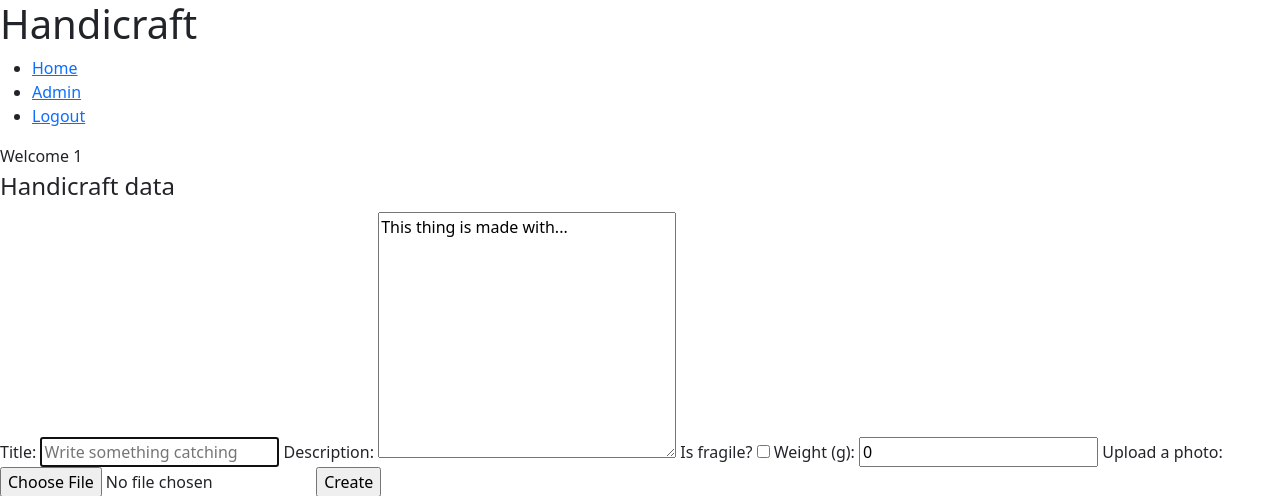
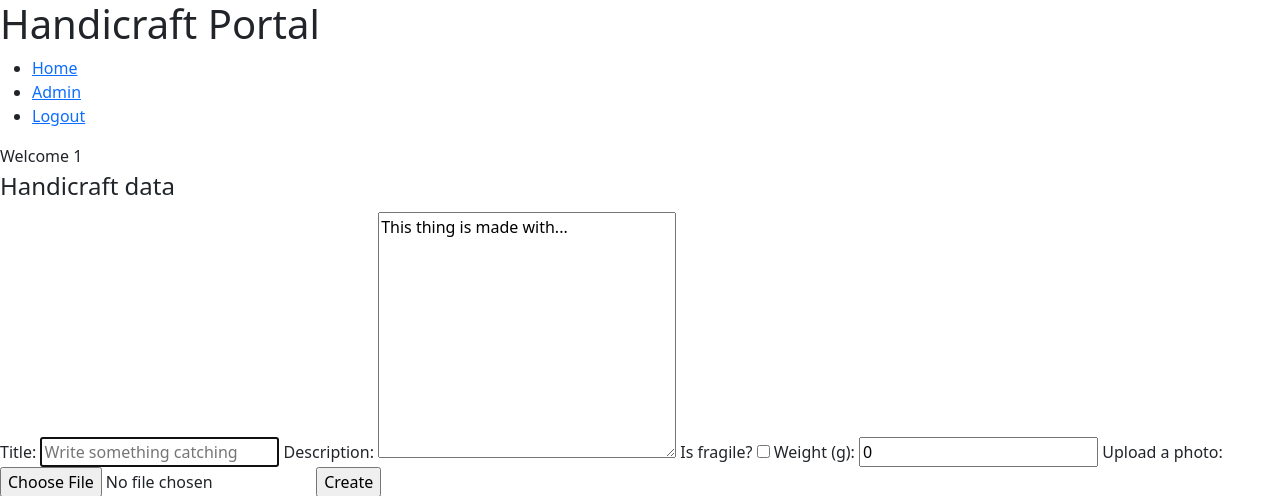
Before and after one commit to eduardocruzpalacios/handicrafts-portal-php-mysql, a PHP site: page /admin.php in a window 1280 px wide. Shown: the top 496 px of the page. Run offline with PHP 8.4, Linux system fonts and the light colour scheme; the visitor is signed in with stand-in values (Sample User, id 1); data that the repository does not hold is empty.

Commit message:
change main heading

```diff
--- a/views/header.php
+++ b/views/header.php
@@ -1,3 +1,3 @@
 <header>
-  <h1>Handicraft</h1>
+  <h1>Handicraft Portal</h1>
 </header>
```
